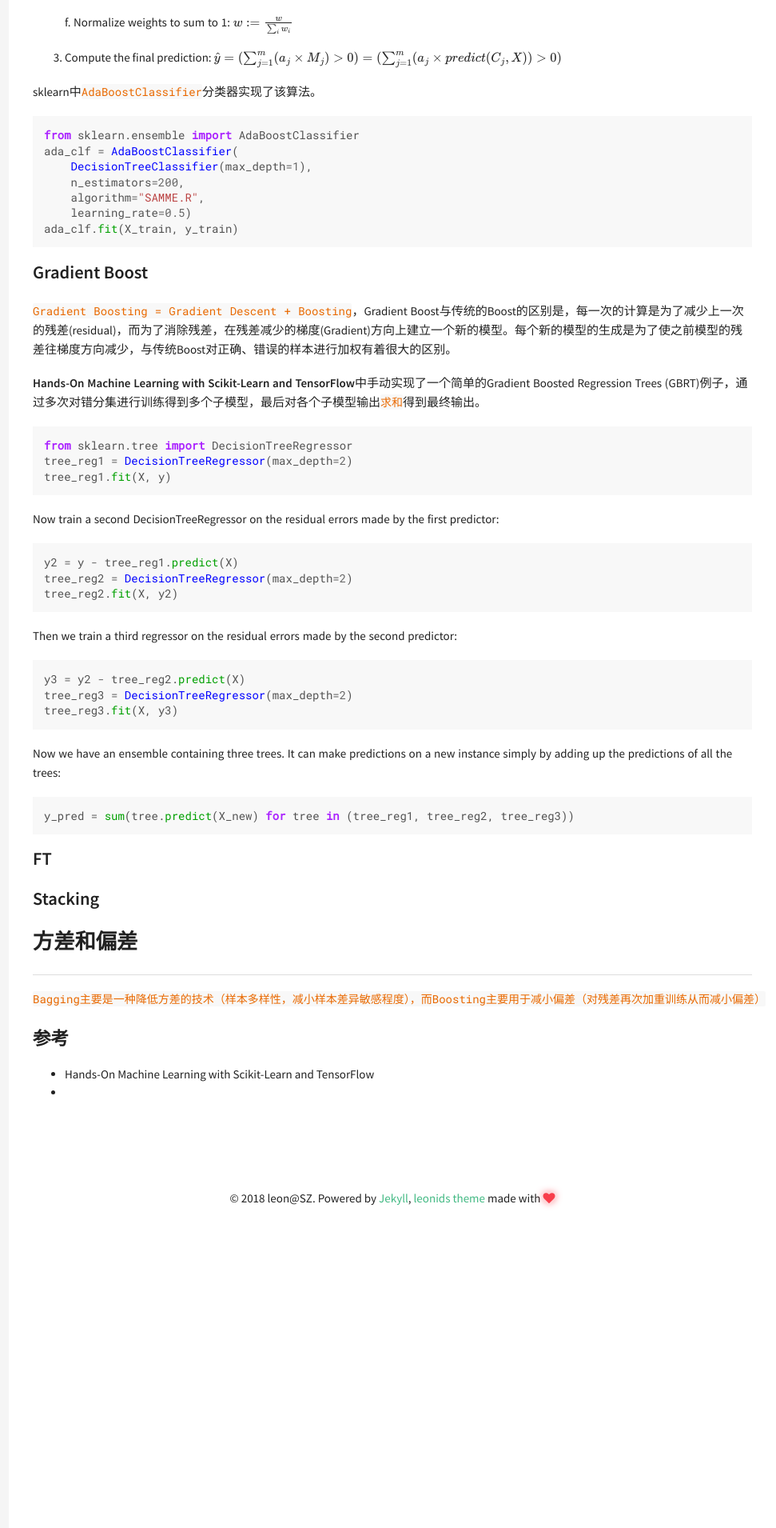
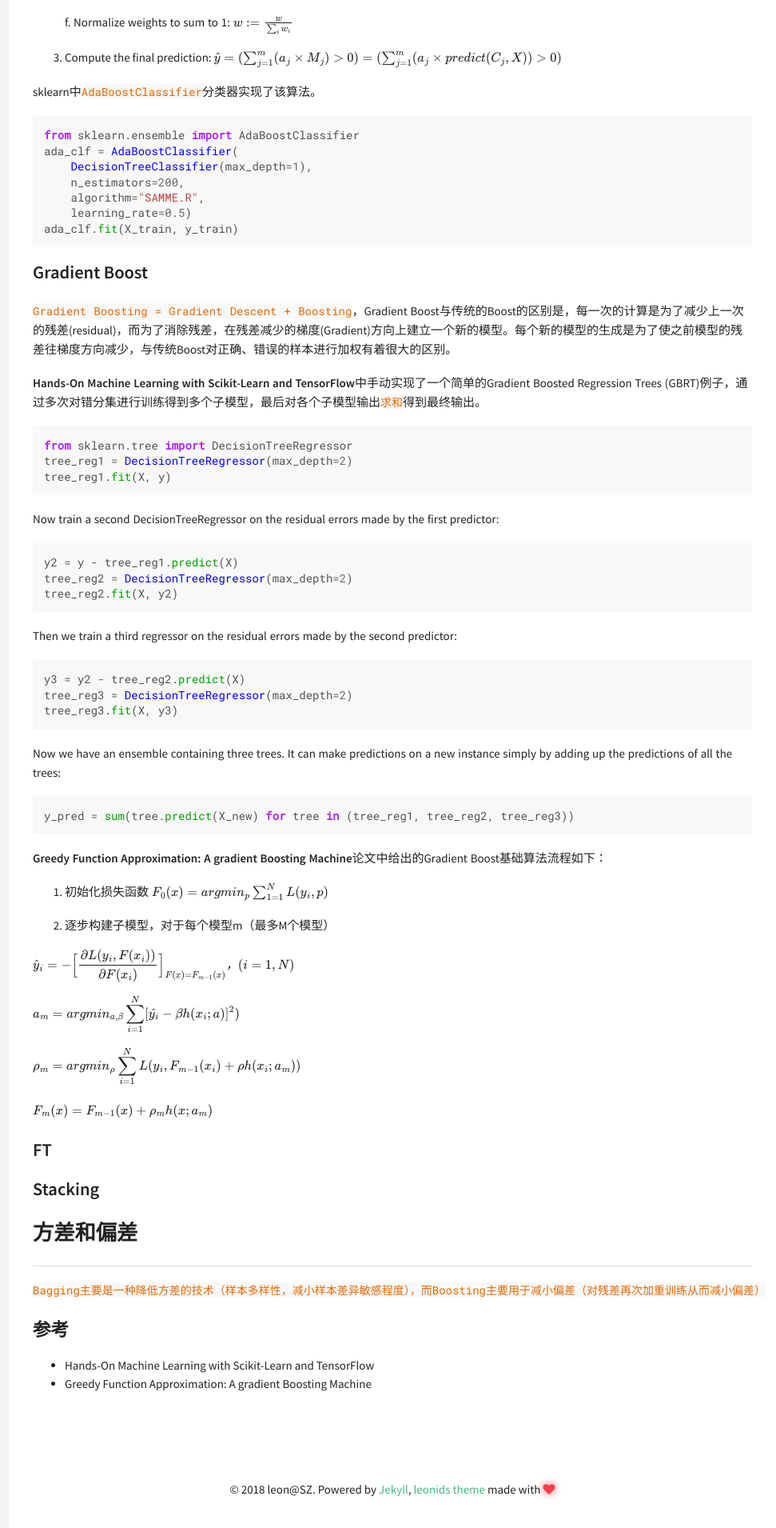
Before and after one commit to yixiaoyang/yixiaoyang.github.io, a Jekyll site: the page built from _posts/2018-08-14-ensemble-learning-tricks.md, in a window 1280 px wide. Shown: the part 3065-4975 px from the top of the page at 80% size, without its empty margins (309-1280 px from the left). Built offline with Jekyll 4.4.1, drawn with Linux system fonts in a browser that asks for light colours; formulas are drawn with MathJax 3; comment, search, counter and statistics services are not loaded.

Commit message:
1.文章更新：添加论文中的Gradient Boost基本算法流程。

````diff
--- a/_posts/2018-08-14-ensemble-learning-tricks.md
+++ b/_posts/2018-08-14-ensemble-learning-tricks.md
@@ -187,7 +187,33 @@ y_pred = sum(tree.predict(X_new) for tree in (tree_reg1, tree_reg2, tree_reg3))
 ```
 
 
+**Greedy Function Approximation: A gradient Boosting Machine**论文中给出的Gradient Boost基础算法流程如下：
 
+1. 初始化损失函数
+$$
+F_0(x) = arg min_p \sum_{1=1}^N {L(y_i,p)}
+$$
+
+
+2. 逐步构建子模型，对于每个模型m（最多M个模型）
+
+
+$$
+\hat y_i  = -\Bigl[{\frac{\partial L(y_i,F(x_i))}{\partial F(x_i)}} \Bigr] _{F(x)=F_{m-1}(x)}  ，(i=1,N)
+$$
+
+
+$$
+a_m=argmin_{a,\beta} \sum_{i=1}^N[\hat{y_i}-\beta h(x_i;a)]^2)
+$$
+
+$$
+\rho_m = argmin_{\rho}\sum_{i=1}^NL(y_i, F_{m-1}(x_i)+\rho h(x_i;a_m))
+$$
+
+$$
+F_m(x) = F_{m-1}(x)+\rho_m h(x;a_m)
+$$
 ### FT
 
 
@@ -201,4 +227,4 @@ y_pred = sum(tree.predict(X_new) for tree in (tree_reg1, tree_reg2, tree_reg3))
 
 ### 参考
 - Hands-On Machine Learning with Scikit-Learn and TensorFlow
--
+- Greedy Function Approximation: A gradient Boosting Machine
````
